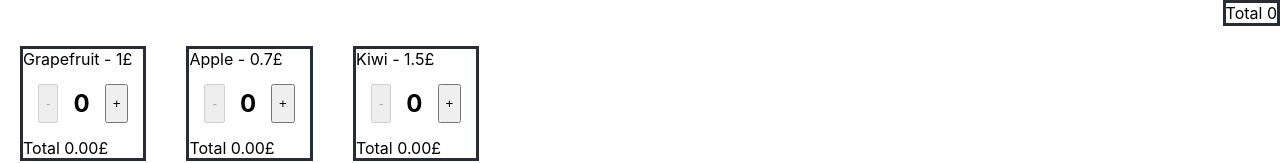
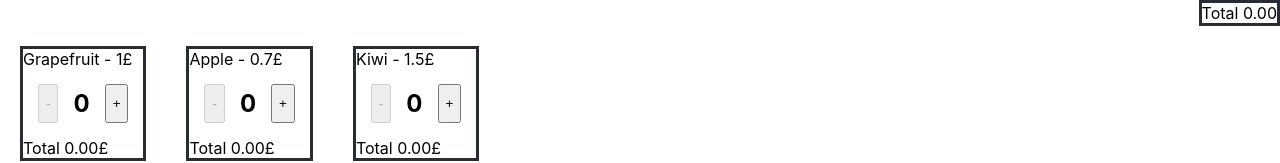
Before and after one commit to neverstopcreating/ShoppingCart, a React (Create React App) app: page / in a window 1280 px wide. Shown: the top 163 px of the page. Built offline with nearby package versions, Linux system fonts and the light colour scheme.

Commit message:
Comments added tp the project

```diff
--- a/src/components/product.js
+++ b/src/components/product.js
@@ -18,6 +18,7 @@ function Product({setProductCount, product, count}) {
     )
 }
 
+// connects new state with the props
 function mapStateToProps(state, ownProps) {
     return {
         product: ownProps.product,
@@ -25,6 +26,8 @@ function mapStateToProps(state, ownProps) {
     };
 }
 
+// describes and action of what needs to be connected to what
 const mapDispatchToProps = {setProductCount};
 
+// shows things that need to be done and what with it needs to be done
 export default connect(mapStateToProps, mapDispatchToProps)(Product);
--- a/src/containers/App.js
+++ b/src/containers/App.js
@@ -20,6 +20,9 @@ class App extends Component {
     }
 }
 
+
+//Helps cart to see changing props for product and cart(count).Could be also added to the cart.js itself.
+// Works together with products=... cart=... in <Cart/>
 const mapStateToProps = state => ({
     products: state.products,
     cart: state.cart
--- a/src/containers/cart.js
+++ b/src/containers/cart.js
@@ -17,9 +17,10 @@ function Cart(props) {
     console.log('total', total);
 
 
+
     return (
         <div className="cart">
-            <span>Total {total} </span>
+            <span>Total {total.toFixed(2)} </span>
         </div>
     )
 }
--- a/src/containers/productList.js
+++ b/src/containers/productList.js
@@ -6,6 +6,9 @@ import Product from "../components/product";
 function ProductList(props) {
     return (
         <div className="productList">
+
+{/*Loop that makes a list out of the products.Without it , it would show only 1*/}
+
             {props.products.map(p => <Product key={p.id} product={p} />)}
         </div>
     )
```
